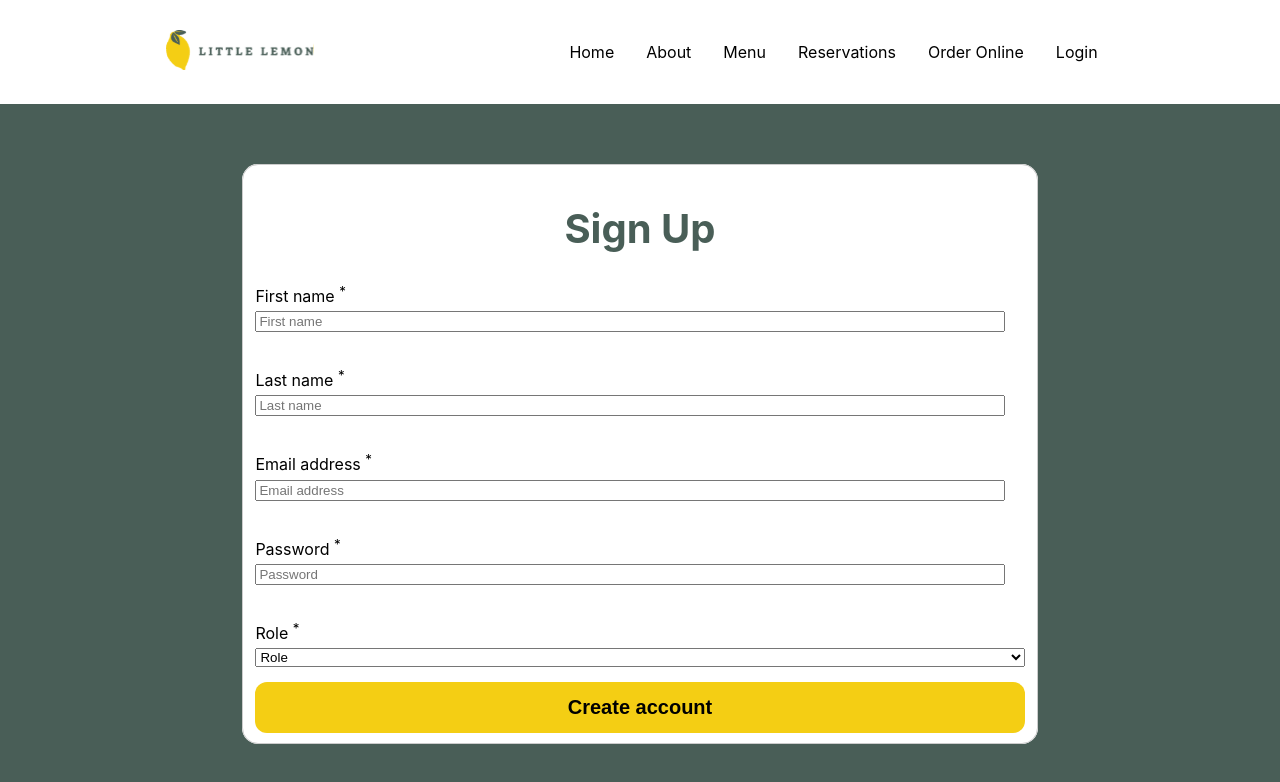
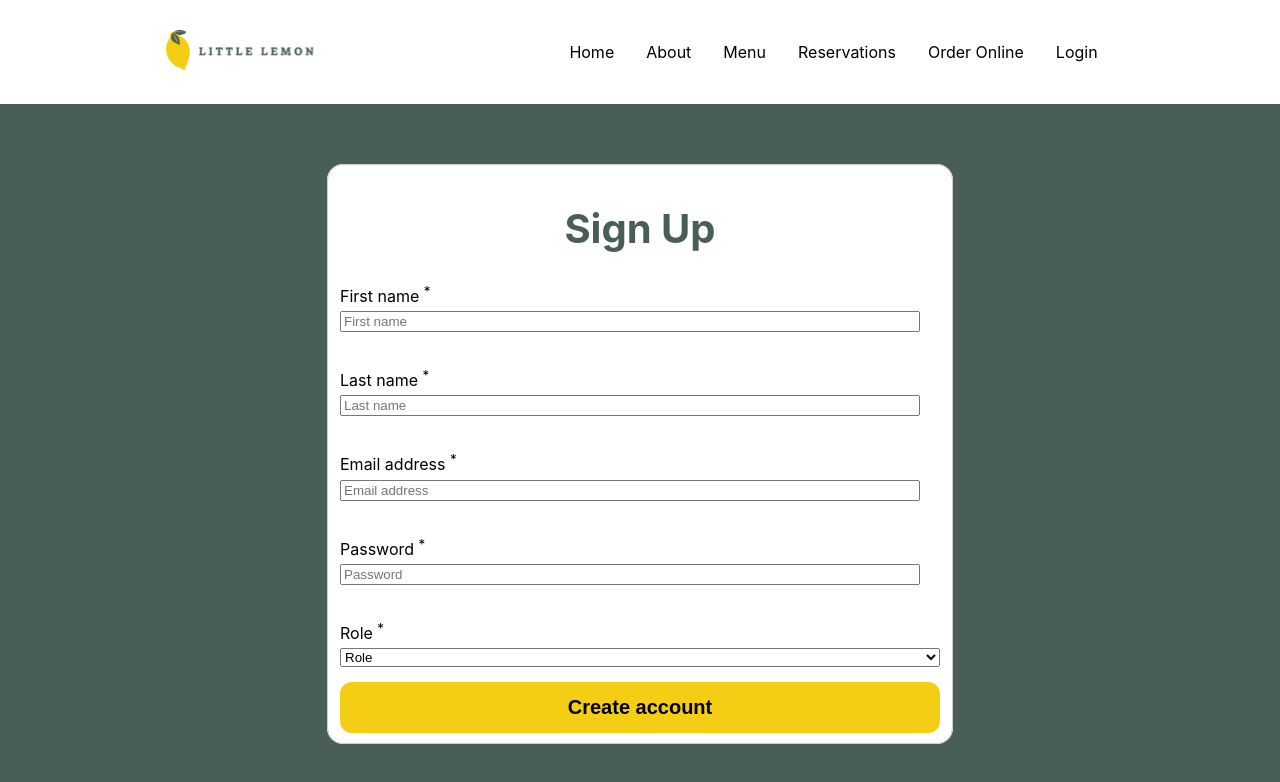
Before and after one commit to gmartinez7435/little-lemon, a React (Create React App) app: page /login in a window 1280 px wide. Shown: the top 782 px of the page. Built offline with nearby package versions, Linux system fonts and the light colour scheme.

Commit message:
added sign up confirmation and fixed sizing for Login

```diff
--- a/src/App.css
+++ b/src/App.css
@@ -347,8 +347,9 @@ footer ul li{
 
 
 
-.login-form {
-  display: grid;
+.login-container {
+  display: flex;
+  flex-direction: column;
   background-color: #495e57;
   padding: 50px;
   padding-left: 100px;
@@ -360,6 +361,8 @@ footer ul li{
   background-color: #fff;
   display: flex;
   flex-direction: column;
+  max-width: 600px;
+  margin: 0 auto;
   border-radius: 16px;
   border: 1px solid #ccc;
 }
--- a/src/components/Login.js
+++ b/src/components/Login.js
@@ -44,7 +44,7 @@ function Login() {
   };
 
   return (
-    <div className="login-form">
+    <div className="login-container">
       <form onSubmit={handleSubmit}>
         <fieldset className="sign-up">
           <h2>Sign Up</h2>
@@ -111,7 +111,7 @@ function Login() {
               <option value="business">Business</option>
             </select>
           </div>
-          <button type="submit" disabled={!getIsFormValid()}>
+          <button type="submit" disabled={!getIsFormValid()} onClick={(e) => handleSubmit(e)}>
             Create account
           </button>
         </fieldset>
```
